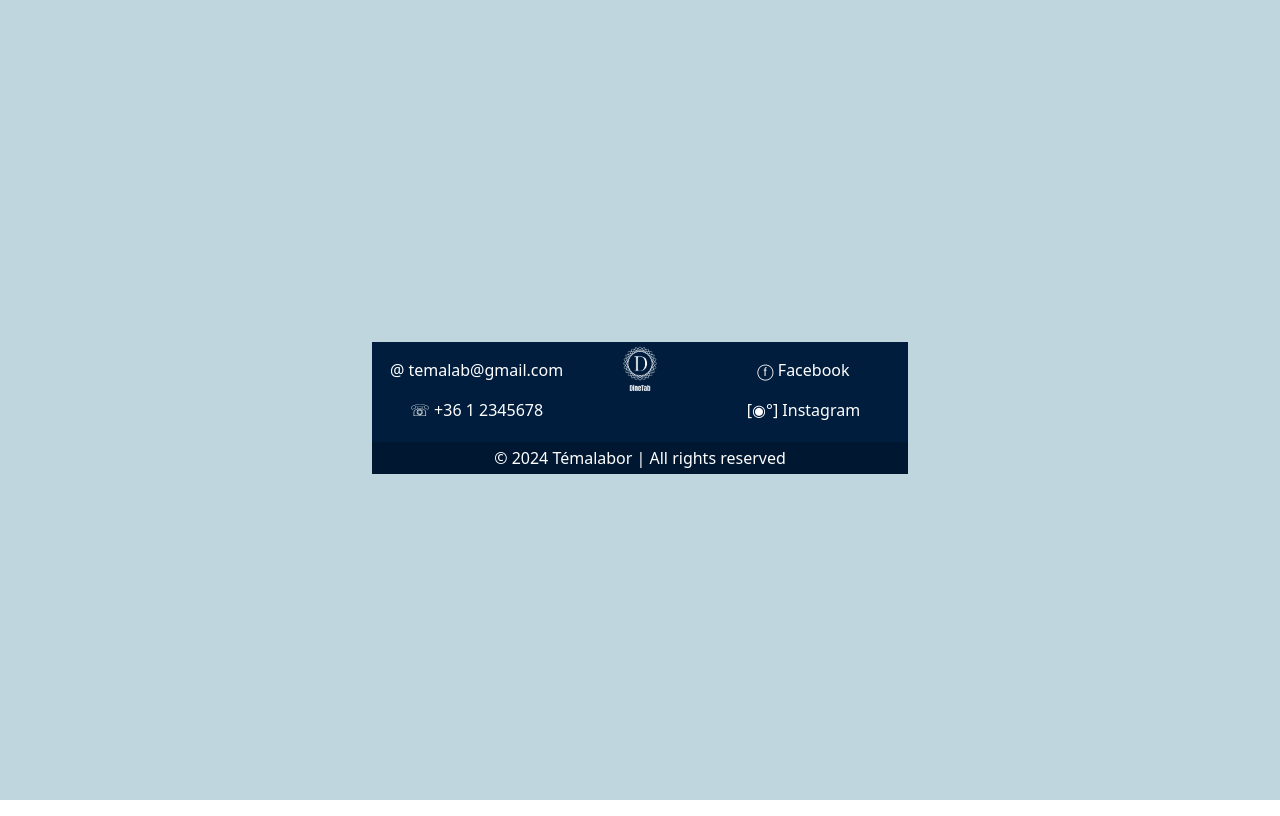
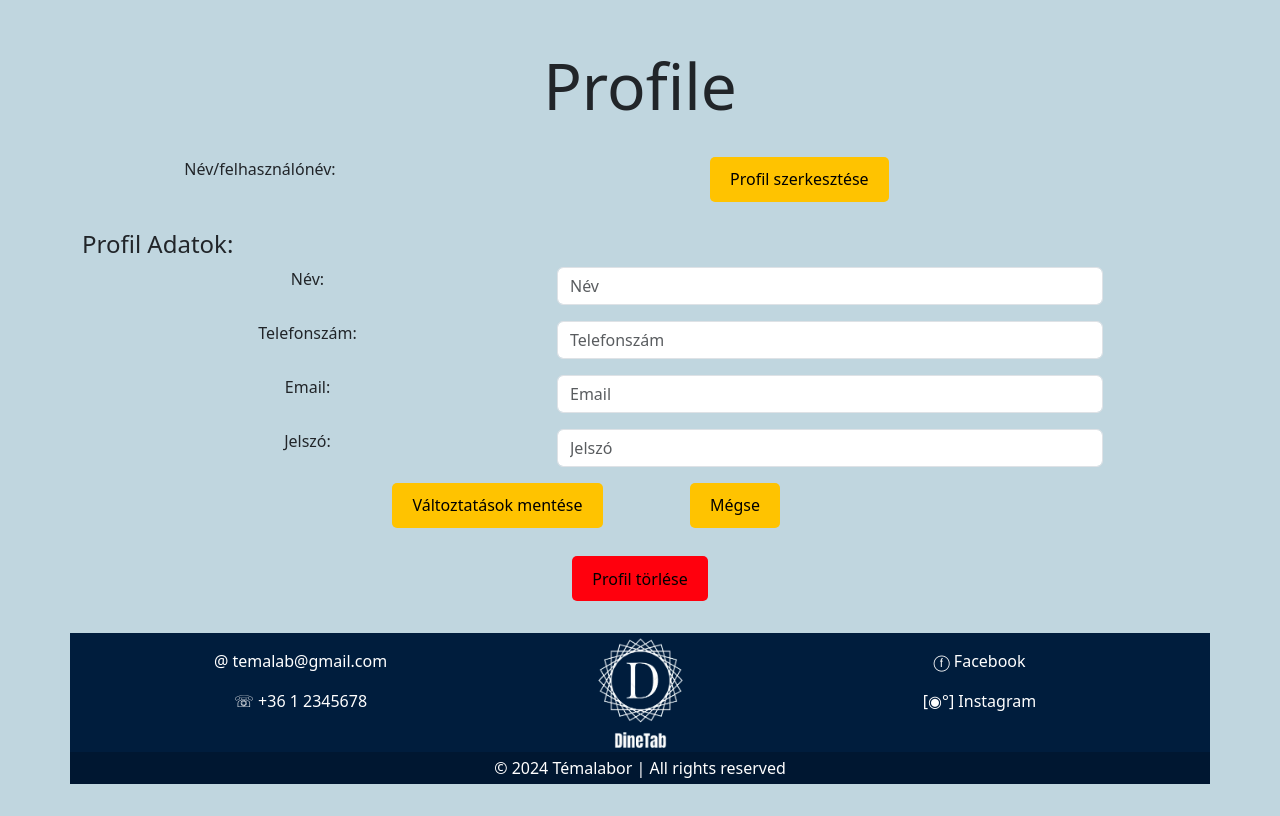
Before and after one commit to dudigeri0303/Temalab, a React (Vite) app in the folder TemalabFrontEnd/: page /profile in a window 1280 px wide. Built offline with nearby package versions, Linux system fonts and the light colour scheme.

Commit message:
Profile kész, css stílus redbtn, egyedi h4 heding hozzáadva

```diff
--- a/TemalabFrontEnd/src/App.css
+++ b/TemalabFrontEnd/src/App.css
@@ -13,6 +13,14 @@ body {
   background-color: #FFC300;
   border-radius: 5px;
   color: black;
+}
+
+.redbtn {
+  background-color: #ff000d;
+  border-radius: 5px;
+  color: black;
+  margin-top: 20px;
+  align-content: end;
 }
 
 .logo {
@@ -64,3 +72,9 @@ footer a {
 footer a:hover {
   color:black;
 }
+
+.h4-profile {
+  text-align: left;
+  margin-top: 20px;
+  margin-bottom: 20;
+}
--- a/TemalabFrontEnd/src/sections/Profile.jsx
+++ b/TemalabFrontEnd/src/sections/Profile.jsx
@@ -1,14 +1,141 @@
 import "../App.css";
 import React, { useEffect } from "react";
 
-export default function Profile(){
-    useEffect(() => {
-    document.title = "Profil | DineTab";
-}, []);
-    return(
-        <>
+export default function CreateRestaurant() {
+  useEffect(() => {
+    document.title = "Profile | DineTab";
+  }, []);
+  return (
+    <>
+      <section id="main" className="container py-3">
+        <h1 className="display-3">Profile</h1>
+        <br/>
 
+        <form method="post">
 
-        </>
-    )
+          <div className="row" >
+
+          <div className="col-md-4">
+              <div className="mb-2">
+            <label htmlFor="inputName" className="form-label">
+                  Név/felhasználónév:
+                </label>
+                </div>
+            </div>
+
+            <div className="col-md-8">
+            <div className="col-md-3 offset-md-4 mb-2">
+              <button type="submit" className="btnstyle float-md-right">
+              Profil szerkesztése
+              </button>
+            </div>
+            </div>
+
+            <h4 className="h4-profile">Profil Adatok:</h4>
+
+          <div className="col-md-5">
+              <div className="mb-3">
+            <label htmlFor="inputName" className="form-label">
+                  Név:
+                </label>
+                </div>
+            </div>
+            <div className="col-md-6">
+              <div className="mb-3">
+                <input
+                  type="text"
+                  className="form-control"
+                  id="nameForProfile"
+                  name="nameForProfile"
+                  placeholder="Név"
+                  required
+                />
+              </div>
+            </div>
+
+            <div className="col-md-5">
+              <div className="mb-6">
+                <label htmlFor="inputPhone" className="form-label">
+                  Telefonszám:
+                </label>
+                </div>
+                </div>
+            <div className="col-md-6">
+              <div className="mb-3">
+                <input
+                  type="text"
+                  className="form-control"
+                  id="telForProfile"
+                  name="telForProfile"
+                  placeholder="Telefonszám"
+                  required
+                />
+              </div>
+            </div>
+
+            <div className="col-md-5">
+              <div className="mb-3">
+                <label htmlFor="intputEmail" className="form-label">
+                  Email:
+                </label>
+                </div>
+                </div>
+            <div className="col-md-6">
+              <div className="mb-3">
+                <input
+                  type="email"
+                  className="form-control"
+                  id="emailForProfile"
+                  name="emailForProfile"
+                  placeholder="Email"
+                  required
+                />
+              </div>
+            </div>
+
+            <div className="col-md-5">
+              <div className="mb-3">
+                <label htmlFor="inputHouseNumber" className="form-label">
+                  Jelszó:
+                </label>
+                </div>
+                </div>
+            <div className="col-md-6">
+              <div className="mb-3">
+                <input
+                  type="password"
+                  className="form-control"
+                  id="passwordForProfile"
+                  name="passwordForProfile"
+                  placeholder="Jelszó"
+                  required
+                />
+              </div>
+            </div>
+
+          </div>
+
+          <div className="row">
+            <div className="col-md-3 offset-md-3 mb-2">
+              <button type="submit" className="btnstyle float-md-right">
+                Változtatások mentése
+              </button>
+            </div>
+            <div className="col-md-2 offset-md-0.5 mb-2">
+              <button type="button" className="btnstyle">
+                Mégse
+              </button>
+            </div>
+          </div>
+
+          <div>
+              <button type="button" className="redbtn">
+                Profil törlése
+              </button>
+            </div>
+
+        </form>
+      </section>
+    </>
+  );
 }
```
